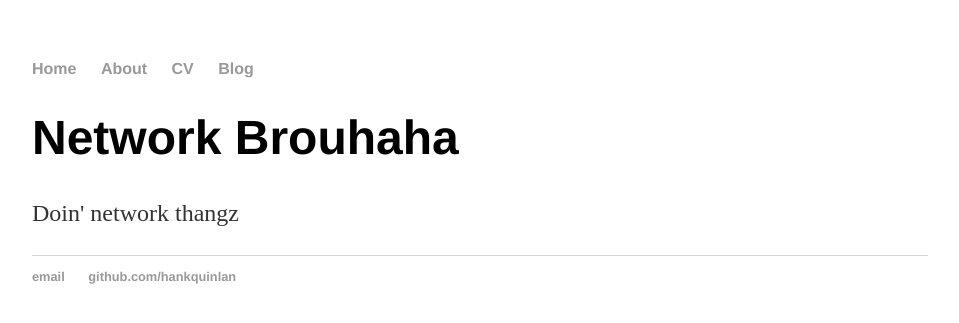
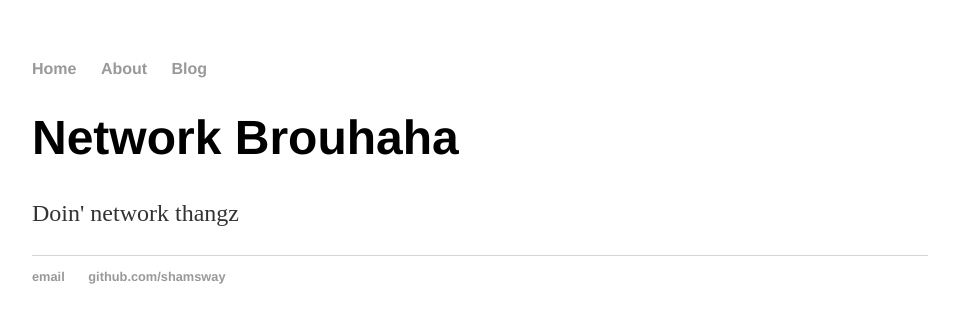
Before and after one commit to shamsway/shamsway.github.io, a Jekyll site: the page built from index.html, in a window 1280 px wide. Shown: the top 323 px of the page, without its empty margins (160-1119 px from the left). Built offline with Jekyll 4.4.1, drawn with Linux system fonts in a browser that asks for light colours.

Commit message:
Update default.html
jekyll setup

```diff
--- a/_layouts/default.html
+++ b/_layouts/default.html
@@ -10,7 +10,6 @@
 	    		<ul>
 	        		<li><a href="/">Home</a></li>
 		        	<li><a href="/about">About</a></li>
-	        		<li><a href="/cv">CV</a></li>
 	        		<li><a href="/blog">Blog</a></li>
 	    		</ul>
 			</nav>
@@ -21,8 +20,8 @@
 			</div><!-- /.container -->
 			<footer>
 	    		<ul>
-	        		<li><a href="mailto:hankquinlanhub@gmail.com">email</a></li>
-	        		<li><a href="https://github.com/hankquinlan">github.com/hankquinlan</a></li>
+	        		<li><a href="mailto:networkbrouhaha@gmail.com">email</a></li>
+	        		<li><a href="https://github.com/shamsway">github.com/shamsway</a></li>
 				</ul>
 			</footer>
 		</body>
```
